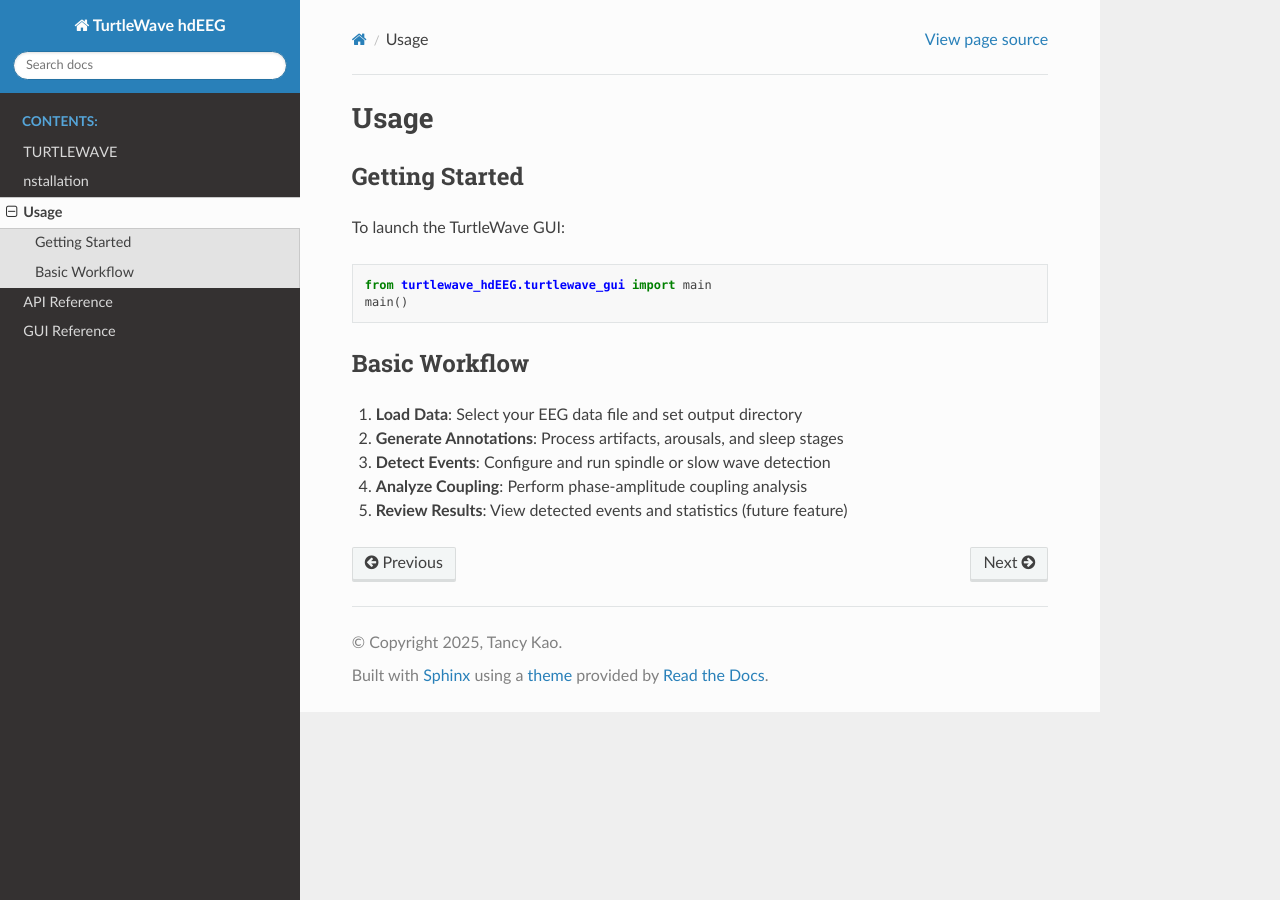
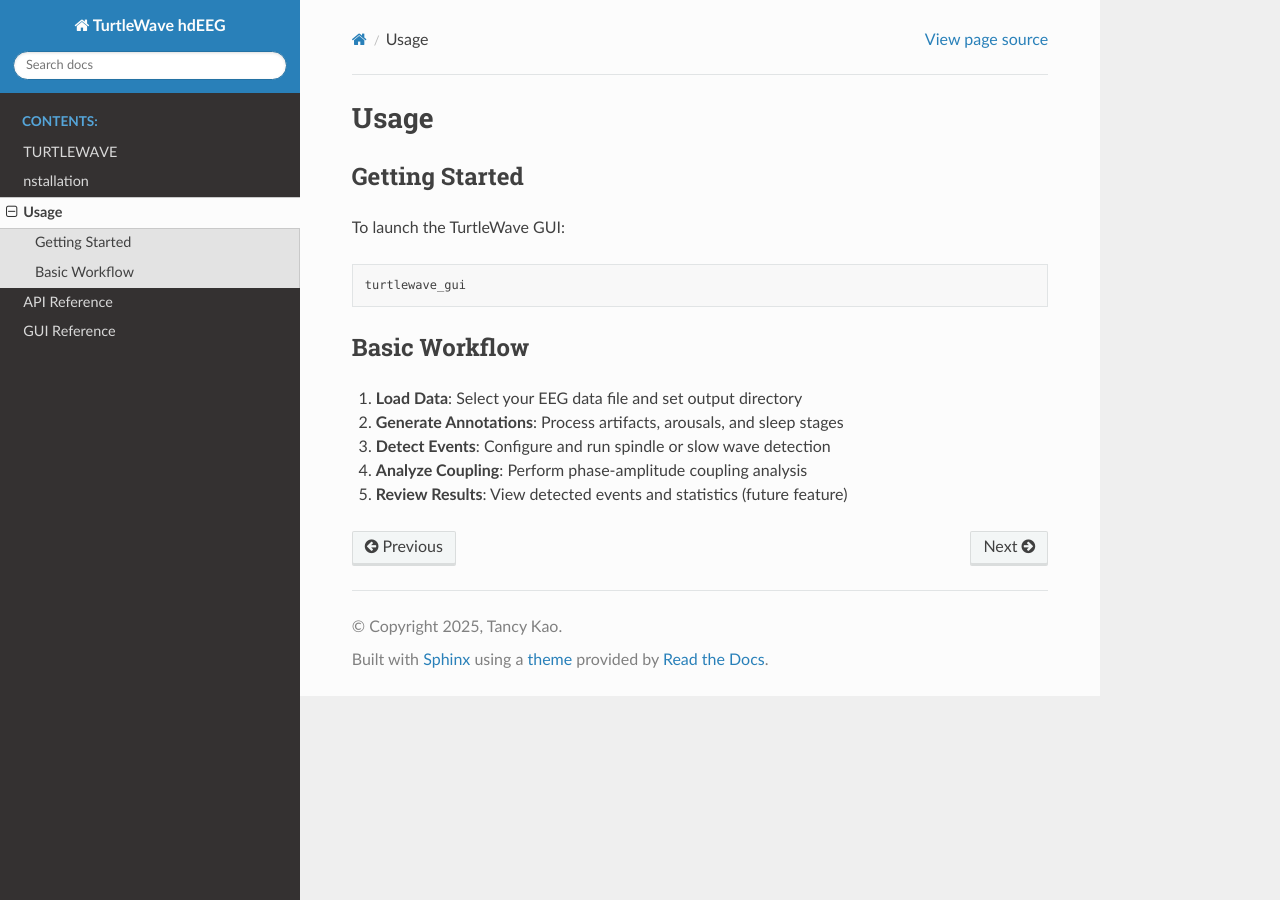
Before and after one commit to TancyKao/TurtleWave-hdEEG, a Sphinx documentation site: the page built from docs/source/usage.rst, in a window 1280 px wide. Built offline with Sphinx 7.4.7 and the Read the Docs theme 3.1.0, drawn with Linux system fonts in a browser that asks for light colours; pages that are not in the unit, such as notebooks, are missing from menus.

Commit message:
Update docs

```diff
--- a/docs/requirements.txt
+++ b/docs/requirements.txt
@@ -4,3 +4,4 @@
 pandas
 matplotlib
 PyQt5
+# Add any other packages that your documentation depends on
--- a/docs/source/conf.py
+++ b/docs/source/conf.py
@@ -14,7 +14,7 @@
 project = 'TurtleWave hdEEG'
 copyright = '2025, Tancy Kao'
 author = 'Tancy Kao'
-release = '2.0.0'
+release = '2.0.2'
 
 # -- General configuration ---------------------------------------------------
 # Extensions
--- a/docs/source/usage.rst
+++ b/docs/source/usage.rst
@@ -8,8 +8,7 @@
 
 .. code-block:: python
 
-   from turtlewave_hdEEG.turtlewave_gui import main
-   main()
+   turtlewave_gui
 
 Basic Workflow
 -------------
```
